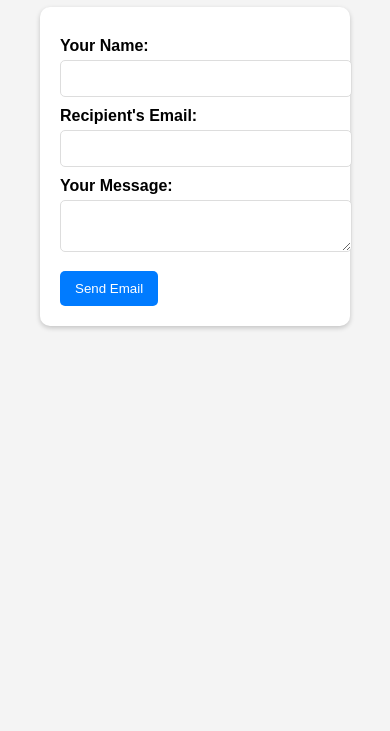
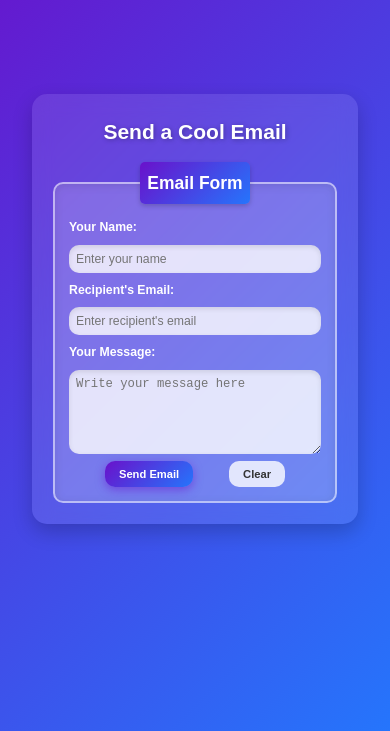
Before and after one commit to DhouhaMejerdi/email-project, a website: page public/index.html in a window 390 px wide. Shown: the part 113-844 px from the top of the page. Drawn offline with Linux system fonts and the light colour scheme.

Commit message:
style: improve HTML and CSS for better code quality
- Refactored HTML structure for semantic clarity and accessibility.
- Enhanced CSS for maintainability, consistency, and responsiveness.
- Applied best practices for units (rem, em) and color formats (rgba, hsl).

```diff
--- a/public/index.html
+++ b/public/index.html
@@ -3,23 +3,55 @@
 <head>
   <meta charset="UTF-8">
   <meta name="viewport" content="width=device-width, initial-scale=1.0">
+  <!-- Meta description for SEO -->
+  <meta name="description" content="A simple email form to send messages with a modern and responsive design.">
   <title>Email Form</title>
   <link rel="stylesheet" href="style.css">
 </head>
 <body>
-  <h1>Send a Cool Email</h1>
-  <form id="emailForm">
-    <label for="name">Your Name:</label>
-    <input type="text" id="name" name="name" required>
+  <!-- Main container for easier layout management -->
+  <main class="form-container">
+    <h1 class="form-title">Send a Cool Email</h1>
+    <form id="emailForm" class="email-form">
+      <!-- Improve Accessibility: a <fieldset> and <legend> to group the form inputs for better semantic structure and screen reader compatibility -->
+      <fieldset>
+        <legend>Email Form</legend>
 
-    <label for="email">Recipient's Email:</label>
-    <input type="email" id="email" name="email" required>
+        <!-- Input for sender's name -->
+        <div class="form-group">
+          <label for="name">Your Name:</label>
+          <input
+            type="text" id="name" name="name" placeholder="Enter your name" required
+            aria-required="true" aria-label="Enter your full name">
+        </div>
 
-    <label for="message">Your Message:</label>
-    <textarea id="message" name="message" required></textarea>
+        <!-- Input for recipient's email -->
+        <div class="form-group">
+          <label for="email">Recipient's Email:</label>
+          <input type="email" id="email" name="email" placeholder="Enter recipient's email" required
+            aria-required="true" aria-label="Enter the recipient's email address">
+        </div>
 
-    <button type="submit">Send Email</button>
-  </form>
+        <!-- Textarea for the message -->
+        <div class="form-group">
+          <label for="message">Your Message:</label>
+          <textarea id="message" name="message" placeholder="Write your message here" rows="5" required
+            aria-required="true" aria-label="Write your message"></textarea>
+        </div>
+
+        <!-- Action buttons -->
+        <div class="button-group">
+          <button type="submit" class="btn submit-btn" aria-label="Send your email">Send Email</button>
+          <button type="reset" class="btn reset-btn" aria-label="Clear all inputs">Clear</button>
+        </div>
+      </fieldset>
+    </form>
+
+    <!-- Accessibility note for JavaScript-disabled users -->
+    <noscript>
+      <p class="noscript-message">Your browser does not support JavaScript. Please enable JavaScript to use this form.</p>
+    </noscript>
+  </main>
 
   <script src="script.js"></script>
 </body>
--- a/public/style.css
+++ b/public/style.css
@@ -1,43 +1,211 @@
-body {
-    font-family: Arial, sans-serif;
-    margin: 20px;
-    padding: 20px;
-    background-color: #f4f4f4;
+/* Global Reset - Ensures consistent styling across browsers */
+
+*,
+*::before,
+*::after {
+  margin: 0;
+  padding: 0;
+  box-sizing: border-box;
 }
 
-form {
-    max-width: 500px;
-    margin: auto;
-    padding: 20px;
-    background: white;
-    border-radius: 10px;
-    box-shadow: 0 2px 5px rgba(0, 0, 0, 0.2);
+/* Root defaults for fluid scaling */
+:root {
+  --base-font-size: 16px;
+  --primary-color: #6a11cb;
+  --secondary-color: #2575fc;
+  --background-gradient: linear-gradient(135deg, var(--primary-color), var(--secondary-color));
+  --text-light: #ffffff;
+  --text-dark: #333333;
+  --field-border: rgba(255, 255, 255, 0.5);
+  --field-background: rgba(255, 255, 255, 0.2);
 }
 
-label {
-    display: block;
-    margin-top: 10px;
-    font-weight: bold;
+
+/* Set default font family */
+html {
+  font-size: clamp(0.875rem, 1vw, 1.125rem); /* Responsive font size */
+  line-height: 1.5;
+  height: 100%;                     /* Ensure full page height */
+  overflow-x: hidden;               /* Prevent horizontal scrollbars */
 }
 
-input, textarea {
-    width: 100%;
-    margin-top: 5px;
-    padding: 10px;
-    border: 1px solid #ddd;
-    border-radius: 5px;
+/* Body styling */
+body {
+  font-family: 'Arial', sans-serif;
+  color: var(--text-dark);
+  line-height: 1.6;
+  height: 100%;
+  display: flex;
+  justify-content: center;
+  align-items: center;
+  padding: clamp(1rem, 2vw, 2rem);
+  background: var(--background-gradient);
+  -webkit-font-smoothing: antialiased;    /* Improve font rendering in webkit browsers */
+  -moz-osx-font-smoothing: grayscale;     /* Improve font rendering in Firefox */
+  text-rendering: optimizeLegibility;     /* Improve text legibility */
 }
 
-button {
-    margin-top: 15px;
-    padding: 10px 15px;
-    background-color: #007BFF;
-    color: white;
-    border: none;
-    border-radius: 5px;
-    cursor: pointer;
+/* Responsive Container */
+.form-container {
+  background: rgba(255, 255, 255, 0.1);
+  border-radius: 15px;
+  padding: clamp(1.5rem, 3vw, 3rem);
+  box-shadow: 0 8px 20px rgba(0, 0, 0, 0.2);
+  width: 90%;                                   /* Flexible width */
+  max-width: 450px;
+  text-align: center;
+  backdrop-filter: blur(10px);
 }
 
-button:hover {
-    background-color: #0056b3;
+/* Title */
+.form-title {
+  font-size: clamp(1.5rem, 2.5vw, 2.5rem);
+  margin-bottom: clamp(1rem, 1.5vw, 1.25rem);
+  font-weight: bold;
+  color: var(--text-light);
+  text-shadow: 1px 1px 5px rgba(0, 0, 0, 0.3);
 }
+
+/* Form Styling */
+.email-form {
+  display: grid;
+  gap: clamp(1rem, 2vw, 1.5rem);
+}
+
+/* Fieldset */
+fieldset {
+  border: 2px solid var(--field-border);
+  border-radius: 10px;
+  padding: clamp(1rem, 2vw, 1.5rem);
+  margin-top: clamp(0.25rem, 1.5vw, rem);
+  display: flex;
+  flex-direction: column;
+  gap: clamp(0.5rem, 2vw, 1rem); /* Adds space between form groups */
+  background: var(--field-background);
+  box-shadow: inset 0 2px 10px rgba(0, 0, 0, 0.1);
+  transition: background 0.3s ease-in-out, border-color 0.3s ease-in-out;
+}
+
+fieldset:hover {
+    border-color: var(--primary-color);
+    background: rgba(255, 255, 255, 0.3);
+}
+
+/* Legend */
+legend {
+    font-size: clamp(1.25rem, 2vw, 1.5rem);
+    font-weight: bold;
+    color: var(--text-light);
+    padding: clamp(0.5rem, 1vw, 0.75rem);
+    background: var(--background-gradient);
+    border-radius: 5px;
+    box-shadow: 0 2px 5px rgba(0, 0, 0, 0.2);
+    /* margin-bottom: clamp(0.5rem, 1vw, 1rem); */
+    text-align: center;
+}
+
+/* Form Group Styling */
+.form-group {
+  display: flex;
+  flex-direction: column;
+  align-items: flex-start;
+  gap: 0.5rem; /* Space between label and input */
+}
+
+/* Labels */
+.email-form label {
+  font-size: clamp(0.875rem, 1vw, 1rem);
+  font-weight: bold;
+  display: block;
+  color: var(--text-light);
+}
+
+/* Input Fields */
+.email-form input,
+.email-form textarea {
+  width: 100%;
+  padding: clamp(0.5rem, 1.5vw, 1rem);
+  border: none;
+  border-radius: 10px;
+  font-size: clamp(0.875rem, 1vw, 1rem);
+  color: var(--text-dark);
+  background: rgba(255, 255, 255, 0.8);
+  box-shadow: inset 0 2px 5px rgba(0, 0, 0, 0.1);
+  transition: background 0.3s ease-in-out, box-shadow 0.3s ease-in-out;
+}
+
+.email-form input:focus,
+.email-form textarea:focus {
+  outline: none;
+  background: #fff;
+  box-shadow: 0 0 5px rgba(106, 17, 203, 0.8);
+}
+
+/* Buttons */
+.button-group {
+  display: flex;
+  justify-content: space-evenly;
+}
+
+.btn {
+  padding: clamp(0.5rem, 1.5vw, 1rem) clamp(1rem, 2vw, 2rem);
+  border: none;
+  border-radius: 10px;
+  font-size: clamp(0.875rem, 1vw, 1rem);
+  font-weight: bold;
+  cursor: pointer;
+  transition: transform 0.3s ease-in-out, box-shadow 0.3s ease-in-out;
+}
+
+.submit-btn {
+  background: var(--background-gradient);
+  color: var(--text-light);
+  box-shadow: 0 3px 10px rgba(106, 17, 203, 0.5);
+}
+
+.reset-btn {
+  background: rgba(255, 255, 255, 0.8);
+  color: var(--text-dark);
+}
+
+.submit-btn:hover,
+.reset-btn:hover {
+  transform: scale(1.05);
+}
+
+.submit-btn:hover {
+  box-shadow: 0 5px 15px rgba(255, 255, 255, 0.2);
+}
+
+.reset-btn:hover {
+  box-shadow: 0 5px 15px rgba(0, 0, 0, 0.2);
+}
+
+/* Media Queries */
+@media (max-width: 768px) {
+  .form-title {
+    font-size: 1.5rem;
+  }
+
+  fieldset {
+    padding: 1rem;
+  }
+
+  .btn {
+    font-size: 0.875rem;
+  }
+}
+
+/* Media Queries */
+@media (max-width: 768px) {
+  .btn {
+    font-size: 0.875rem;
+  }
+}
+
+@media (max-width: 480px) {
+  .btn {
+    padding: 0.5rem 1rem;
+    font-size: 0.8rem;
+  }
+}
```
Also changed, not shown: README.md.
